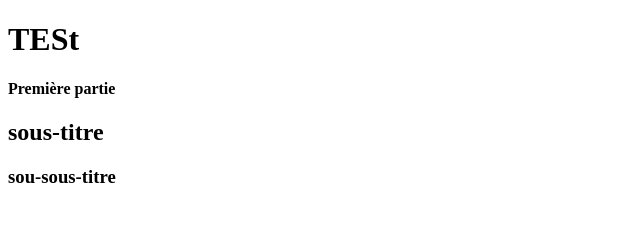
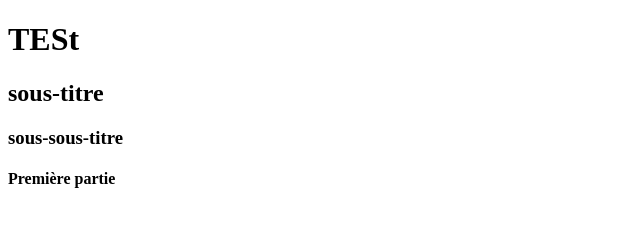
Before and after one commit to bbk29/demo, a plain HTML site: page index.html in a window 1280 px wide. Shown: the whole page, without its empty margins (0-640 px from the left). Drawn offline with Linux system fonts and the light colour scheme.

Commit message:
change ordre

```diff
--- a/index.html
+++ b/index.html
@@ -7,8 +7,8 @@
 </head>
 <body>
   <h1>TESt</h1>
+  <h2>sous-titre</h2>
+  <h3>sous-sous-titre</h3>
   <h4>Première partie</h4>
-  <h2>sous-titre</h2>
-  <h3>sou-sous-titre</h3>
 </body>
 </html>
```
